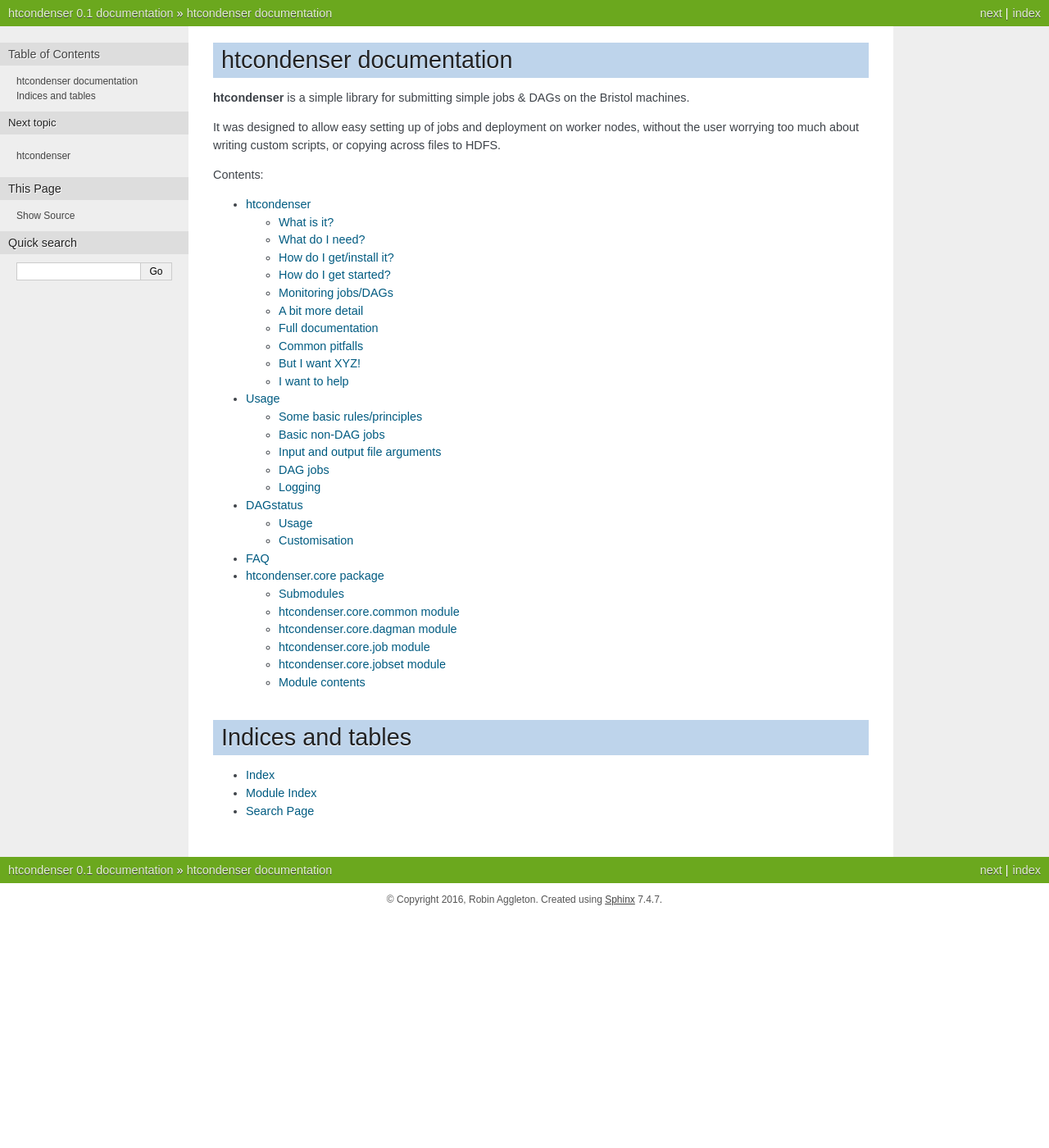
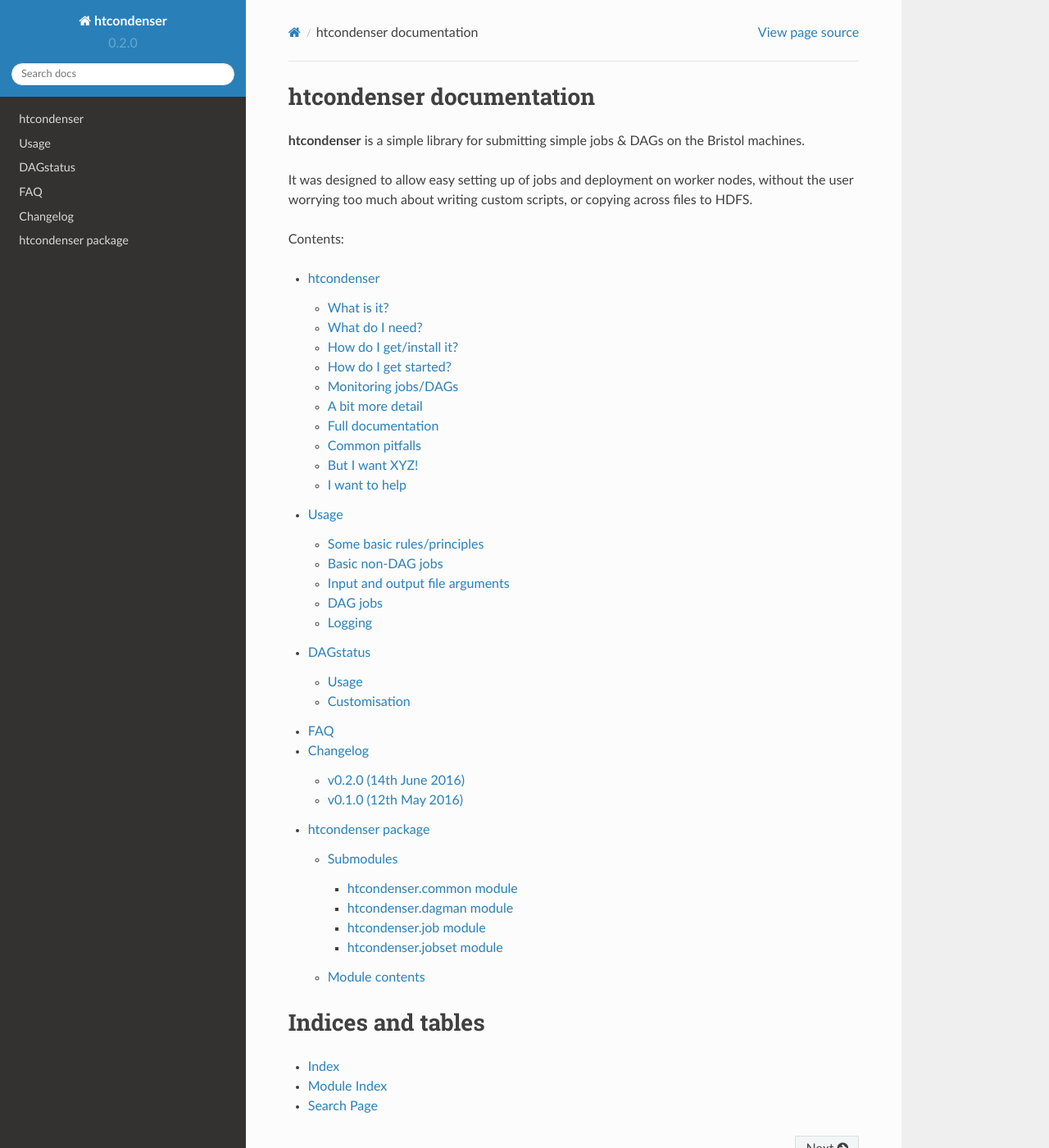
Before and after one commit to raggleton/htcondenser, a Sphinx documentation site: the page built from docs/index.rst, in a window 1280 px wide and 1400 px high. Shown: the whole window at 82% size. Built offline with Sphinx 7.4.7 and the Read the Docs theme 2.0.0, drawn with Linux system fonts in a browser that asks for light colours; some of the changed text lies outside the part shown.

Commit message:
Update docs to reflect move of core API, add in CHANGELOG, and update version number

```diff
--- a/docs/apidoc/htcondenser.rst
+++ b/docs/apidoc/htcondenser.rst
@@ -1,12 +1,15 @@
 htcondenser package
 ===================
 
-Subpackages
------------
+Submodules
+----------
 
 .. toctree::
 
-    htcondenser.core
+   htcondenser.common
+   htcondenser.dagman
+   htcondenser.job
+   htcondenser.jobset
 
 Module contents
 ---------------
--- a/docs/apidoc/modules.rst
+++ /dev/null
@@ -1,7 +0,0 @@
-htcondenser
-===========
-
-.. toctree::
-   :maxdepth: 4
-
-   htcondenser
--- /dev/null
+++ b/docs/changelog_link.rst
@@ -0,0 +1 @@
+.. include:: ../CHANGELOG.rst
--- a/docs/conf.py
+++ b/docs/conf.py
@@ -60,9 +60,9 @@ author = u'Robin Aggleton'
 # built documents.
 #
 # The short X.Y version.
-version = u'0.1'
+version = u'0.2.0'
 # The full version, including alpha/beta/rc tags.
-release = u'0.1'
+release = u'0.2.0'
 
 # The language for content autogenerated by Sphinx. Refer to documentation
 # for a list of supported languages.
@@ -114,6 +114,7 @@ todo_include_todos = False
 # The theme to use for HTML and HTML Help pages.  See the documentation for
 # a list of builtin themes.
 html_theme = 'nature'
+html_theme = 'sphinx_rtd_theme'
 
 # Theme options are theme-specific and customize the look and feel of a theme
 # further.  For a list of options available for each theme, see the
--- a/docs/index.rst
+++ b/docs/index.rst
@@ -14,13 +14,14 @@ It was designed to allow easy setting up of jobs and deployment on worker nodes,
 Contents:
 
 .. toctree::
-   :maxdepth: 2
+   :maxdepth: 3
 
    readme_link
    usage
    dagstatus
    faq
-   apidoc/htcondenser.core
+   changelog_link
+   apidoc/htcondenser
 
 Indices and tables
 ==================
--- a/docs/usage.rst
+++ b/docs/usage.rst
@@ -3,7 +3,7 @@ Usage
 
 Here we explain a bit more about the basic **htcondenser** classes.
 
-Full details on the API can be found in :doc:`apidoc/htcondenser.core`
+Full details on the API can be found in :doc:`apidoc/htcondenser`
 
 For all snippets below, I've used::
 
--- a/setup.py
+++ b/setup.py
@@ -5,7 +5,7 @@ from glob import glob
 
 setup(
     name='htcondenser',
-    version='0.1.0',
+    version='0.2.0',
     description="htcondenser is a simple library for submitting"
     " simple jobs & DAGs on the Bristol machines.",
     author='Robin Aggleton',
```
Also changed, not shown: CHANGELOG.rst (added, +33 -0 lines), README.rst (+5 -4 lines), docs/apidoc/htcondenser.common.rst (added, +7 -0 lines), docs/apidoc/htcondenser.core.rst (deleted, +0 -46 lines), docs/apidoc/htcondenser.dagman.rst (added, +7 -0 lines), docs/apidoc/htcondenser.job.rst (added, +7 -0 lines), docs/apidoc/htcondenser.jobset.rst (added, +7 -0 lines).
